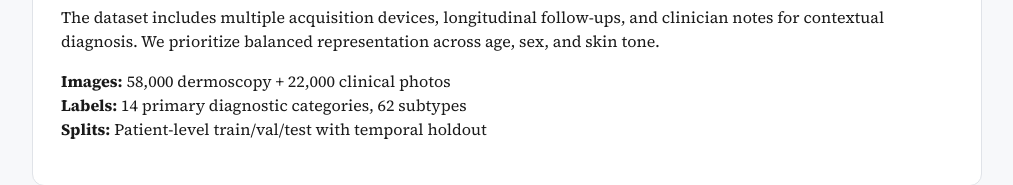
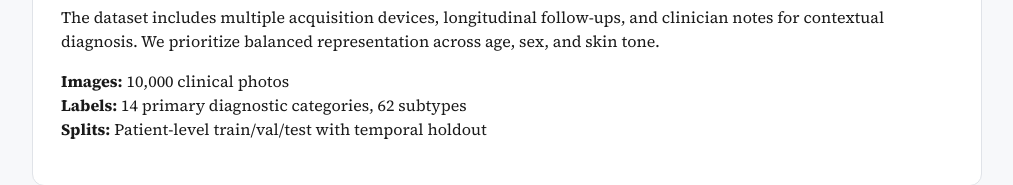
Before and after one commit to ClaireShen8/DermLens-website, a plain HTML site: page dataset.html in a window 1280 px wide. Shown: the part 390-575 px from the top of the page, without its empty margins (133-1146 px from the left). Drawn offline with nearby package versions, Linux system fonts and the light colour scheme.

Commit message:
changed dataset description

```diff
--- a/dataset.html
+++ b/dataset.html
@@ -51,7 +51,7 @@
           for contextual diagnosis. We prioritize balanced representation across age, sex, and skin tone.
         </p>
         <ul class="list-unstyled">
-          <li><b>Images:</b> 58,000 dermoscopy + 22,000 clinical photos</li>
+          <li><b>Images:</b> 10,000 clinical photos</li>
           <li><b>Labels:</b> 14 primary diagnostic categories, 62 subtypes</li>
           <li><b>Splits:</b> Patient-level train/val/test with temporal holdout</li>
         </ul>
```
